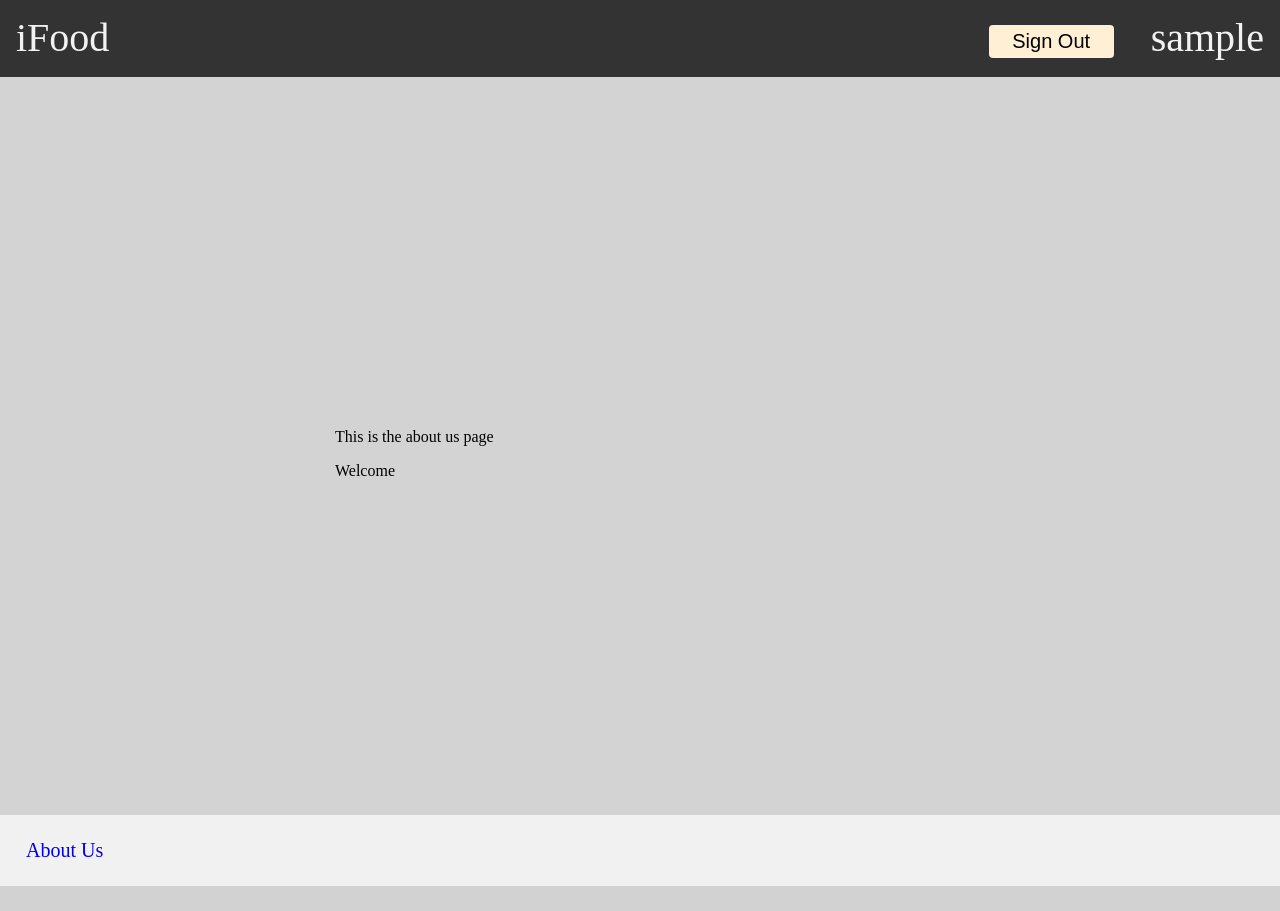
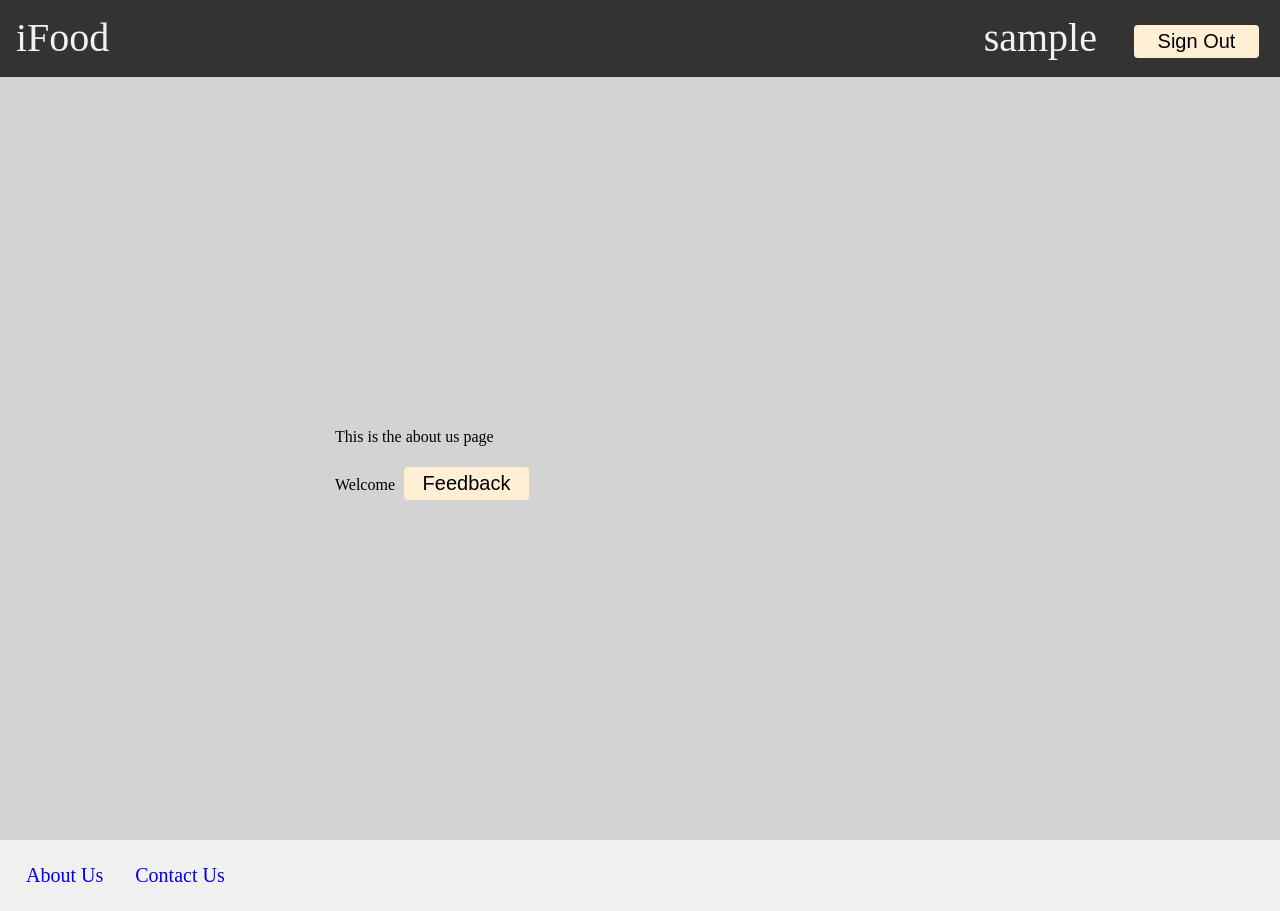
Before and after one commit to zuzannad1/WAD2Project, a Django app: page /iFood/about/ in a window 1280 px wide. Before the commit the page ends 886 px from the top, so only its background shows below. Run offline with Django 3.2, Linux system fonts and the light colour scheme; the visitor is signed in with stand-in values (Sample User, id 1).

Commit message:
new templates &  minor changes

```diff
--- a/iFood/urls.py
+++ b/iFood/urls.py
@@ -11,5 +11,7 @@ urlpatterns = [
 	url(r'^signup/$',views.signup,name='signup'),
     url(r'^login/$', views.user_login, name='login'),
     url(r'^logout/$', views.user_logout, name='logout'),
-
+    url(r'^web-feedback/$', views.web_feedback, name='web-feedback'),
+    url(r'^contact/$', views.contact, name='contact'),
+    url(r'^account/$', views.account, name ='account'),
 ]
--- a/iFood/views.py
+++ b/iFood/views.py
@@ -7,6 +7,7 @@ from django.core.urlresolvers import reverse
 from django.contrib.auth import logout
 from django.http import HttpResponse
 from iFood.forms import UserProfile
+from django.contrib import messages
 
 def index(request):
    context_dict = {'boldmessage' : "Eats whatever you want! "}
@@ -57,8 +58,8 @@ def user_login(request):
             else:
                 return HttpResponse("Your account has been disabled!")
         else:
-            print("Invalid login details: {0}, {1}".format(username, password))
-            return HttpResponse("Invalid login details supplied.")
+            messages.info(request,'Invalid login details supplied. Please try again or sign up.')
+            return HttpResponseRedirect(reverse('login'))
     else:
         return render(request, 'iFood/login.html', {})
 
@@ -66,3 +67,20 @@ def user_login(request):
 def user_logout(request):
    logout(request)
    return HttpResponseRedirect(reverse('index'))
+
+@login_required
+def web_feedback(request):
+   context_dict = {}
+   response = render(request, 'iFood/web-feedback.html',context = context_dict)
+   return response
+
+def contact(request):
+   context_dict = {}
+   response = render(request, 'iFood/contact.html',context = context_dict)
+   return response
+
+@login_required
+def account(request):
+   context_dict = {}
+   response = render(request, 'iFood/user-account.html',context = context_dict)
+   return response
--- a/templates/iFood/about.html
+++ b/templates/iFood/about.html
@@ -8,10 +8,60 @@
 
 
 {%block body_block %}
+	<style>
+			.button {
+			  display: inline-block;
+			  border-radius: 4px;
+			  background-color: #FFEFD5;
+			  border: none;
+			  color: #000000;
+			  text-align: center;
+			  font-size: 20px;
+			  padding: 5px;
+			  width: 125px;
+			  transition: all 0.5s;
+			  cursor: pointer;
+			  margin: 5px;
+			}
+
+			.button span {
+			  cursor: pointer;
+			  display: inline-block;
+			  position: relative;
+			  transition: 0.3s;
+			}
+
+			.button span:after {
+			  content: '\00bb';
+			  position: absolute;
+			  opacity: 0;
+			  top: 0;
+			  right: -20px;
+			  transition: 0.5s;
+			}
+
+			.button:hover span {
+			  padding-right: 15px;
+			}
+
+			.button:hover span:after {
+			  opacity: 1;
+			  right: 0;
+			}
+	</style>
 	<body>
-	<p>
-	This is the about us page
-	</p>
-	 {{boldmessage}}
+		<p>
+			This is the about us page
+		</p>
+		{{boldmessage}}
+		{% if user.is_authenticated %}
+			<a href="{% url 'web-feedback' %}">
+				<button class="button" style="vertical-align:right">
+		    		<span>
+		    			Feedback
+		    		</span>
+		    	</button>
+			</a>
+		{% endif %}
 	</body>
 {% endblock %}
--- a/templates/iFood/base.html
+++ b/templates/iFood/base.html
@@ -123,34 +123,43 @@
     <body>
     	<div class="header" >
     		{% if user.is_authenticated %}
-    	    <a href="#">
-    	    {{ user.username }}
-    	    </a>
     			<a href="{% url 'logout' %}">
 	    	   		<button class="button" style="vertical-align:middle">
-    	   			<span>Sign Out</span>
+	    	   			<span>
+	    	   				Sign Out
+	    	   			</span>
 	    	   		</button>
+		  		</a>
+		  		<a href="{% url 'account' %}">
+		  			{{ user.username }}
     	    	</a>
     	   {% else %}
     	    	<a href="{% url 'signup' %}">
 	    	   		<button class="button" style="vertical-align:middle">
-    	   			<span>Sign Up</span>
+	    	   			<span>
+	    	   				Sign Up
+	    	   			</span>
 	    	   		</button>
 		  		</a>
  		 		<a href="{% url 'login' %}">
 	    	   		<button class="button" style="vertical-align:middle">
-    	   			<span>Sign In</span>
+	    	   			<span>
+	    	   				Sign In
+	    	   			</span>
 	    	   		</button>
 		  		</a>
 			{% endif %}
-		  	 <a class="logo" href="{% url 'index' %}">iFood</a>
+				<a class="logo" href="{% url 'index' %}">
+					iFood
+				</a>
 		</div>
 		<div class="column">
 			{% block body_block %}
 			{% endblock %}
 		</div>
- 		</div>
 		<div class = "footer">
 			<a href="{% url 'about' %}">About Us</a>
+			<a href="{% url 'contact' %}">Contact Us</a>
 		</div>
+	</body>
 </html>
--- a/templates/iFood/signup.html
+++ b/templates/iFood/signup.html
@@ -17,7 +17,6 @@ iFood
 		            {{ form.as_p }}
 		            <input type="submit" name="" value="Register">
 		        </form>
-
 	        {% endif %}
 	    </div>
 	</div>
```
Also changed, not shown: templates/iFood/contact.html (added, +18 -0 lines), templates/iFood/login.html (+9 -1 lines), templates/iFood/user-account.html (added, +17 -0 lines), templates/iFood/web-feedback.html (added, +16 -0 lines). Lines whose indentation alone changed are shown as unchanged.
